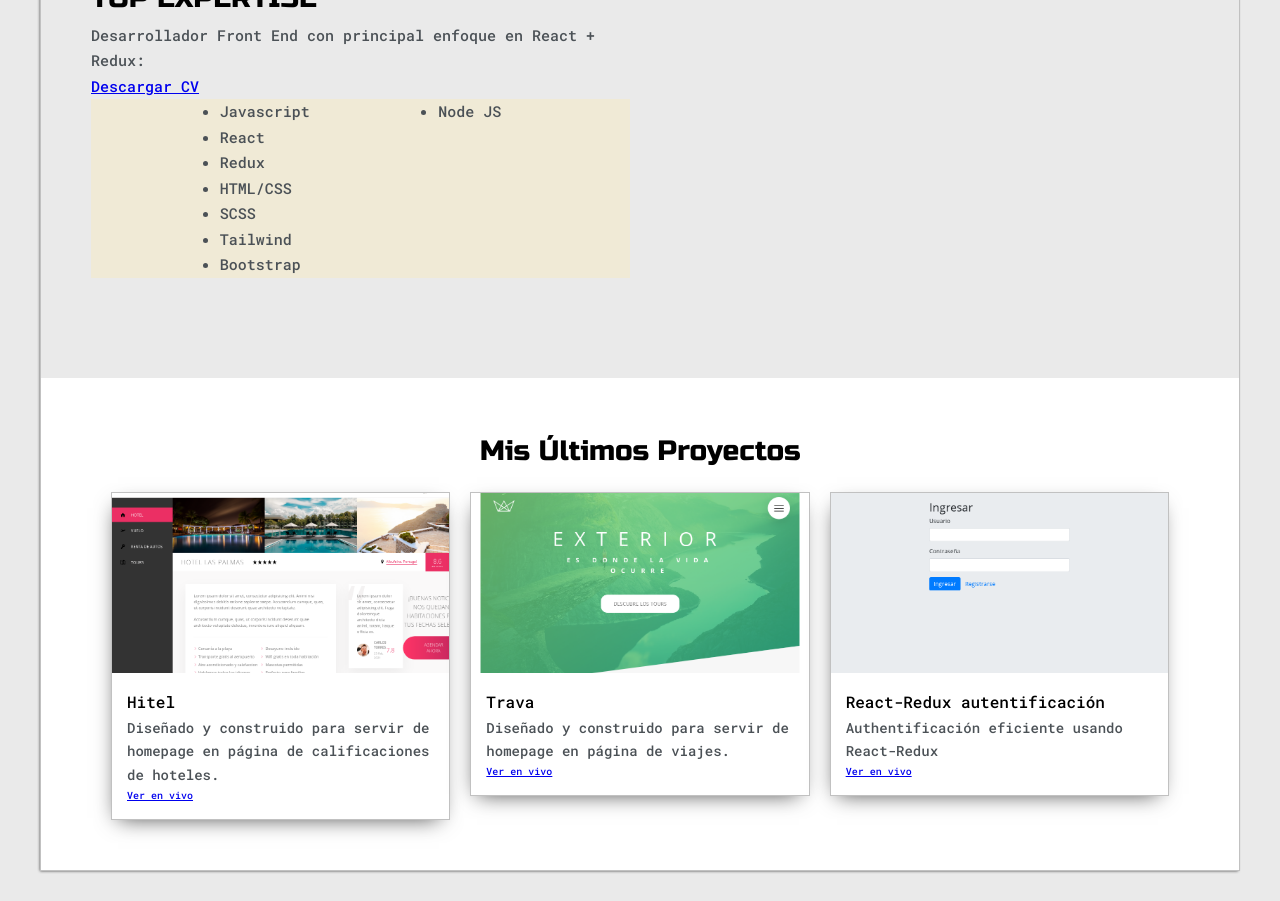
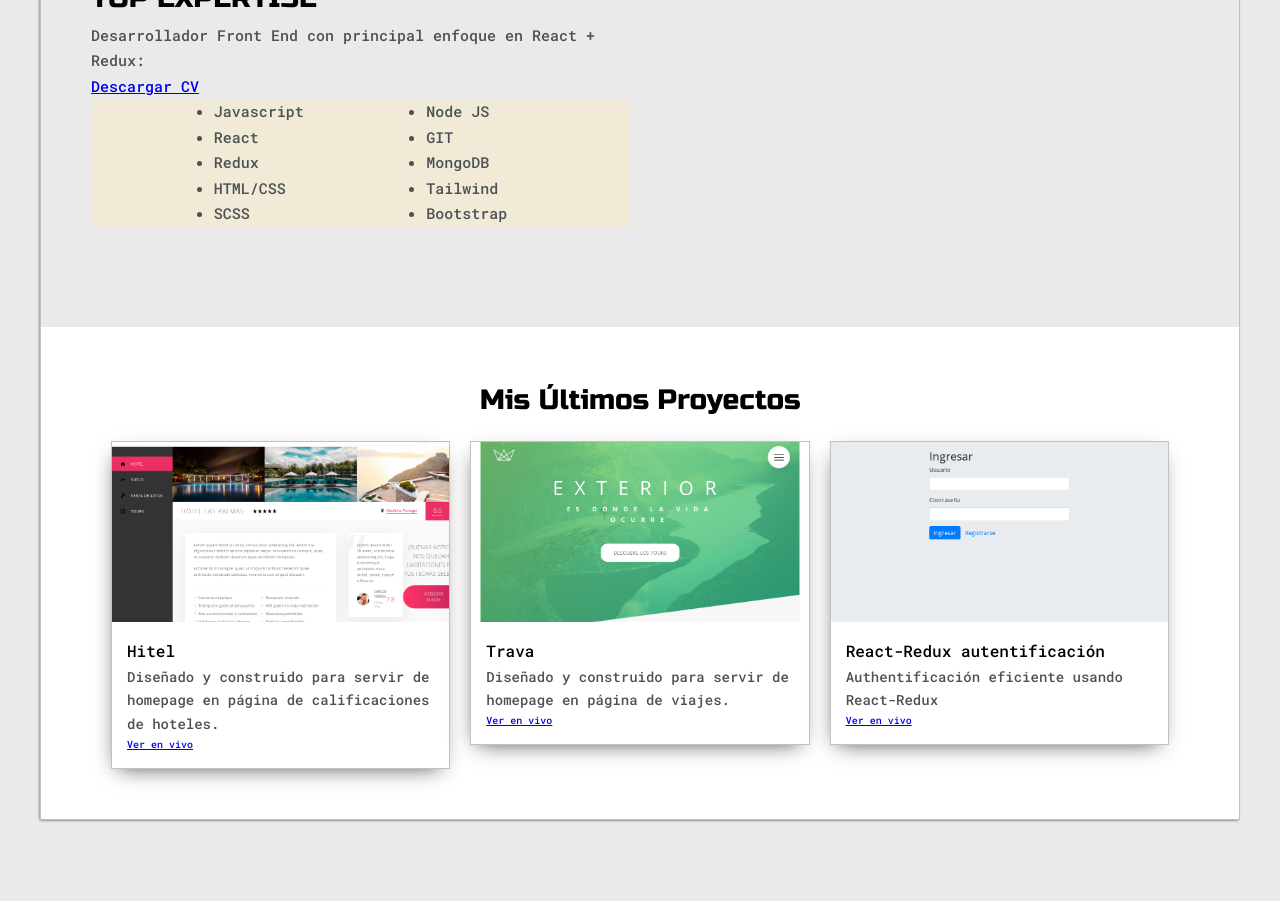
Before and after one commit to Rokoned2/portfolio, a React (Create React App) app: page / in a window 1280 px wide. Shown: the part 1140-2041 px from the top of the page. After the commit the page ends 1990 px from the top, so only its background shows below. Built offline with nearby package versions, Linux system fonts and the light colour scheme; the HTML template or start-up script is replaced by a standard one.

Commit message:
actualizacion de stack

```diff
--- a/src/components/About.js
+++ b/src/components/About.js
@@ -41,11 +41,13 @@ const About = () => {
               <li>Redux</li>
               <li>HTML/CSS</li>
               <li>SCSS</li>
-              <li>Tailwind</li>
-              <li>Bootstrap</li>
             </ul>
             <ul>
               <li>Node JS</li>
+              <li>GIT</li>
+              <li>MongoDB</li>
+              <li>Tailwind</li>
+              <li>Bootstrap</li>
             </ul>
           </div>
         </div>
```
